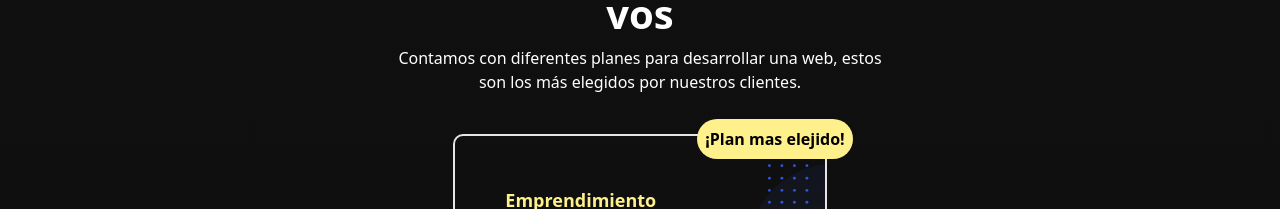
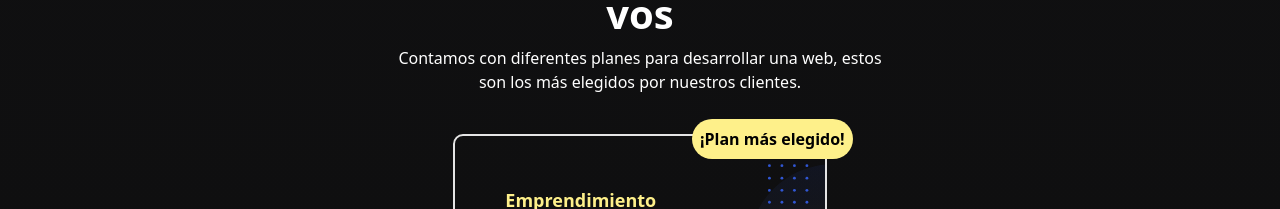
Before and after one commit to AlanOpresnik/oprik-sofware, a Next.js app: page / in a window 1280 px wide. Shown: the part 2008-2217 px from the top of the page. Built offline with nearby package versions, Linux system fonts and the light colour scheme; no server answers.

Commit message:
gsap add

```diff
--- a/src/components/Clients/ClientCard/ClientCard.tsx
+++ b/src/components/Clients/ClientCard/ClientCard.tsx
@@ -27,7 +27,7 @@ const ClientCard = ({
         <div className="flex justify-center items-center h-[120px]">
           <Image loading="eager" src={image} alt={name} width={200} height={300} />
         </div>
-        <p className="">" {overview} "</p>
+        <p className="">&quot;{overview}&quot;</p> {/* Comillas escapadas aquí */}
         <p className="font-semibold text-xl">{name}</p>
         <div className="flex justify-center gap-1">
           <p>{founder}</p>
--- a/src/components/pricingSection/Pricing.tsx
+++ b/src/components/pricingSection/Pricing.tsx
@@ -60,7 +60,7 @@ export const Pricing = () => {
               active={plan.active}
               type={plan.type}
               price={plan.price}
-              recomended={plan.recomended}
+              recomended={plan.recomended ?? false}
               subscription={plan.subscription}
               description={plan.description}
               buttonText={plan.buttonText}
@@ -86,7 +86,23 @@ export const Pricing = () => {
 
 
 
-export const PricingCard = ({
+
+
+interface PricingCardProps {
+  description: string;
+  price: string;
+  type: string;
+  recomended: boolean;
+  subscription: string;
+  buttonText: string;
+  className1: string;
+  className: string;
+  active: boolean;
+  href: string;
+  children: React.ReactNode;  // Tipo más adecuado para los hijos
+}
+
+const PricingCard = ({
   children,
   description,
   price,
@@ -98,17 +114,14 @@ export const PricingCard = ({
   className,
   active,
   href
-}: any) => {
+}: PricingCardProps) => {
   return (
-    <>
     <div className={`${className1} relative  w-full md:px-4 md:w-1/2 lg:w-1/3`}>
-        <div className={`absolute ${recomended ? 'right-0 top-[-15px]  md:right-[-10px] md:top-[-95px] z-10 bg-primary' : ''} text-black p-2 rounded-full`}><p className='font-semibold'>{recomended ? '¡Plan mas elejido!' : ''}</p></div>
-        <div
-          className={`${className} relative  mb-10 overflow-hidden rounded-[10px] border-2 border-stroke px-8 py-10 shadow-pricing dark:border-dark-3 dark:bg-dark-2 sm:p-12 lg:px-6 lg:py-10 xl:p-[50px]`}
-        >
-          <span className="mb-3 block text-lg font-semibold text-primary">
-            {type}
-          </span>
+      <div className={`absolute ${recomended ? 'right-0 top-[-15px]  md:right-[-10px] md:top-[-95px] z-10 bg-primary' : ''} text-black p-2 rounded-full`}>
+        <p className='font-semibold'>{recomended ? '¡Plan más elegido!' : ''}</p>
+      </div>
+      <div className={`${className} relative  mb-10 overflow-hidden rounded-[10px] border-2 border-stroke px-8 py-10 shadow-pricing dark:border-dark-3 dark:bg-dark-2 sm:p-12 lg:px-6 lg:py-10 xl:p-[50px]`}>
+        <span className="mb-3 block text-lg font-semibold text-primary">{type}</span>
         <h2 className="mb-5 text-[40px] font-bold text-dark dark:text-white">
           {price}
           <span className="text-base font-medium text-body-color dark:text-dark-6">
@@ -159,11 +172,11 @@ export const PricingCard = ({
         </div>
       </div>
     </div>
-    </>
   );
 };
 
-function CheckIcon(props: any) {
+
+function CheckIcon(props: React.SVGProps<SVGSVGElement>) {
   return (
     <svg
       {...props}
@@ -182,7 +195,7 @@ function CheckIcon(props: any) {
   );
 }
 
-function XIcon(props: any) {
+function XIcon(props: React.SVGProps<SVGSVGElement>) {
   return (
     <svg
       {...props}
```
Lines whose indentation alone changed are shown as unchanged.
